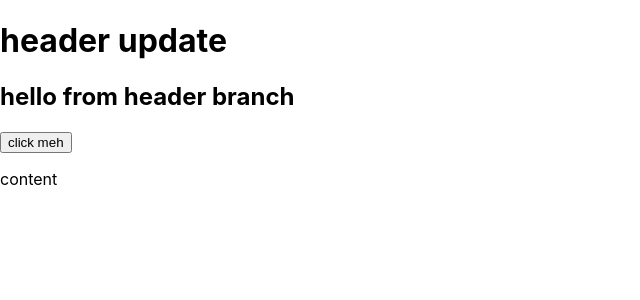
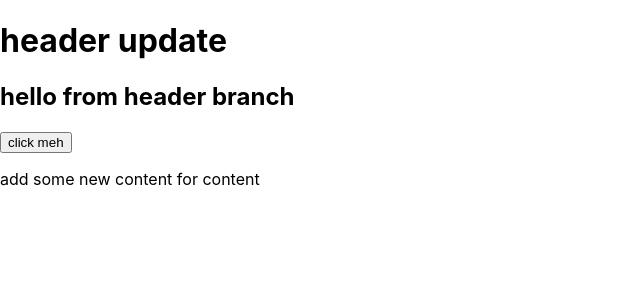
Before and after one commit to Fluffy-Lion/g-flow, a React (Create React App) app: page / in a window 1280 px wide. Shown: the top 300 px of the page, without its empty margins (0-640 px from the left). Built offline with nearby package versions, Linux system fonts and the light colour scheme.

Commit message:
ben update

```diff
--- a/src/App.js
+++ b/src/App.js
@@ -9,7 +9,7 @@ const App = () => {
       <div>
         <button>click meh</button>
         <p>
-          content
+          add some new content for content
         </p>
       </div>
     </div>
```
